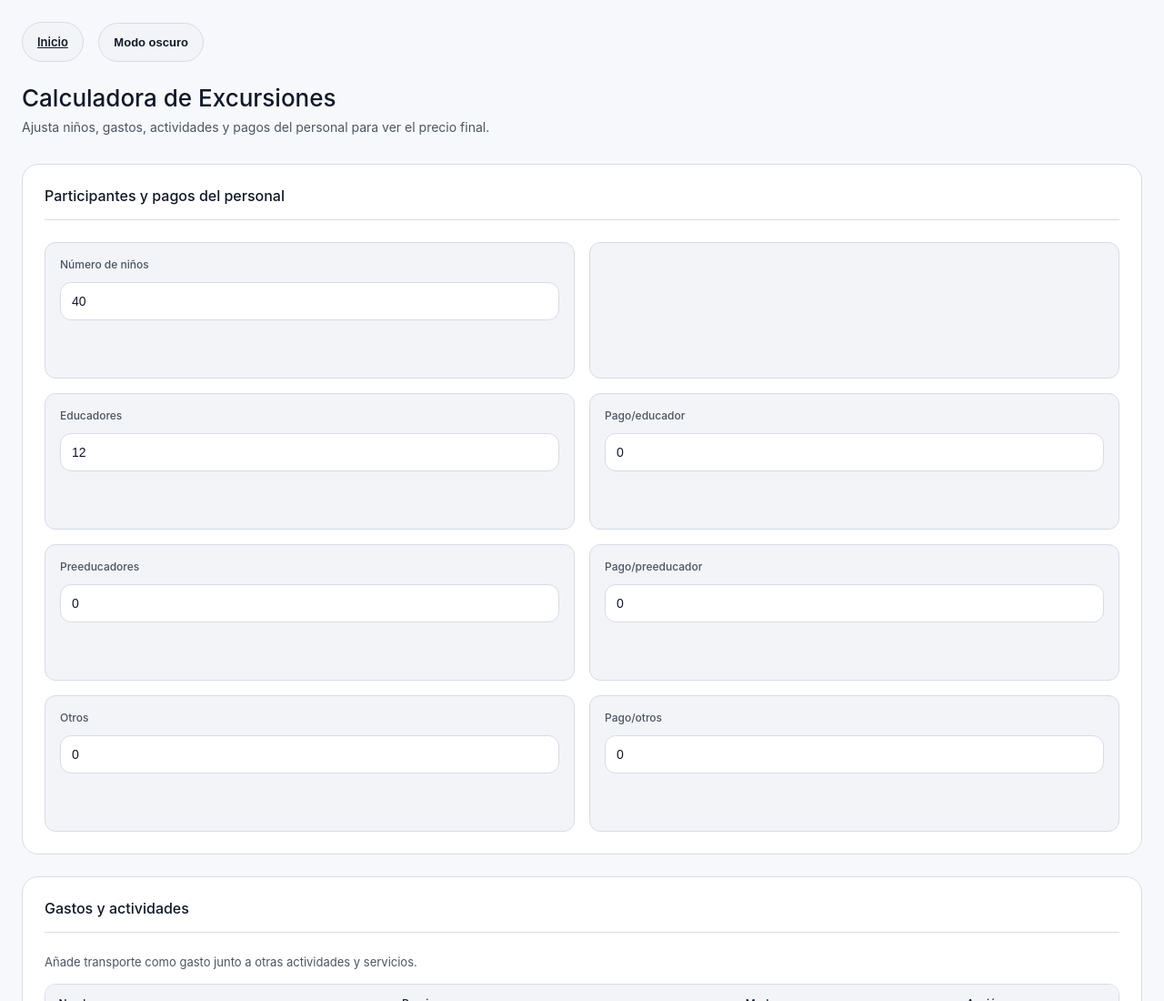
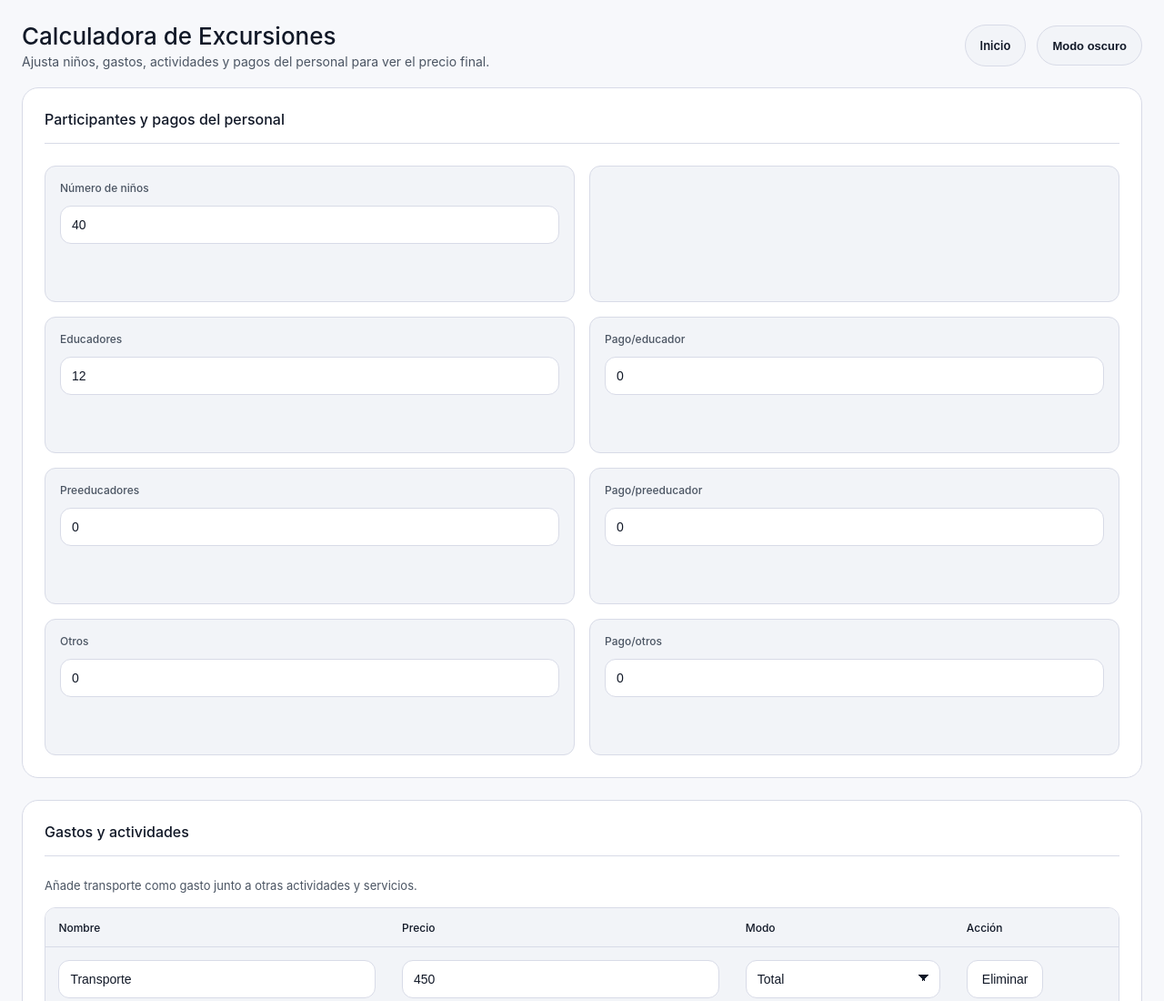
Before and after one commit to pardalaco/Juniors-Presupuestos, a plain HTML site: page calculadora_excursiones.html in a window 1280 px wide. Shown: the top 1100 px of the page at 91% size. Drawn offline with Linux system fonts and the light colour scheme.

Commit message:
fix: header buttons

```diff
--- a/calculadora_excursiones.html
+++ b/calculadora_excursiones.html
@@ -312,13 +312,44 @@
       .button-primary:hover {
         opacity: 0.9;
       }
-      .theme-toggle {
-        margin-bottom: 1.5rem;
-        padding: 0.8rem 1rem;
+      .page-header {
+        display: flex;
+        justify-content: space-between;
+        align-items: center;
+        gap: 1rem;
+        margin-bottom: 1.25rem;
+        flex-wrap: wrap;
+      }
+      .page-title {
+        min-width: 0;
+      }
+      .page-title h2 {
+        font-size: 26px;
+        font-weight: 500;
+        color: var(--color-text-primary);
+        margin-bottom: 0.25rem;
+      }
+      .page-title p {
+        font-size: 14px;
+        color: var(--color-text-secondary);
+        margin: 0;
+      }
+      .header-actions {
+        display: flex;
+        gap: 0.75rem;
+        align-items: center;
+        justify-content: flex-end;
+      }
+      .icon-button {
+        display: inline-flex;
+        align-items: center;
+        gap: 0.5rem;
+        padding: 0.85rem 1rem;
+        border-radius: 999px;
         border: 1px solid var(--color-border-tertiary);
-        border-radius: 999px;
         background: var(--color-background-secondary);
         color: var(--color-text-primary);
+        text-decoration: none;
         font-size: 13px;
         font-weight: 600;
         cursor: pointer;
@@ -327,48 +358,45 @@
           color 0.2s ease,
           border-color 0.2s ease;
       }
-      .theme-toggle:hover {
-        background: rgba(255, 255, 255, 0.1);
+      .icon-button:hover {
+        background: var(--color-background-primary);
+      }
+      .icon-button .icon {
+        display: inline-flex;
+        align-items: center;
+        justify-content: center;
+        width: 1.2rem;
+        height: 1.2rem;
+      }
+      .theme-toggle {
+        margin-bottom: 0;
       }
     </style>
   </head>
   <body>
     <div class="container">
-      <a
-        href="index.html"
-        class="theme-toggle"
-        style="
-          margin-right: 0.75rem;
-          text-align: center;
-          display: inline-flex;
-          align-items: center;
-          justify-content: center;
-        "
-        >Inicio</a
-      >
-      <button id="themeToggle" class="theme-toggle" type="button">
-        Modo oscuro
-      </button>
-      <h2
-        style="
-          font-size: 26px;
-          font-weight: 500;
-          color: var(--color-text-primary);
-          margin-bottom: 0.5rem;
-        "
-      >
-        Calculadora de Excursiones
-      </h2>
-      <p
-        style="
-          font-size: 14px;
-          color: var(--color-text-secondary);
-          margin-bottom: 2rem;
-        "
-      >
-        Ajusta niños, gastos, actividades y pagos del personal para ver el
-        precio final.
-      </p>
+      <div class="page-header">
+        <div class="page-title">
+          <h2>Calculadora de Excursiones</h2>
+          <p>
+            Ajusta niños, gastos, actividades y pagos del personal para ver el
+            precio final.
+          </p>
+        </div>
+        <div class="header-actions">
+          <a href="index.html" class="icon-button">
+            <span>Inicio</span>
+          </a>
+          <button
+            id="themeToggle"
+            class="icon-button theme-toggle"
+            type="button"
+          >
+            <span class="icon">🌓</span>
+            <span>Modo oscuro</span>
+          </button>
+        </div>
+      </div>
 
       <div class="section">
         <div class="section-title">Participantes y pagos del personal</div>
```
Also changed, not shown: calculadora_campamento.html (+62 -40 lines).
